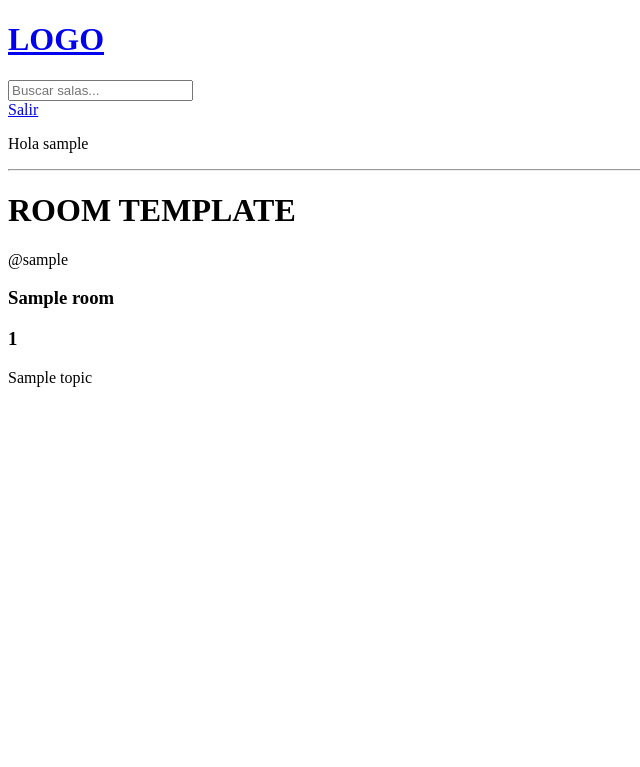
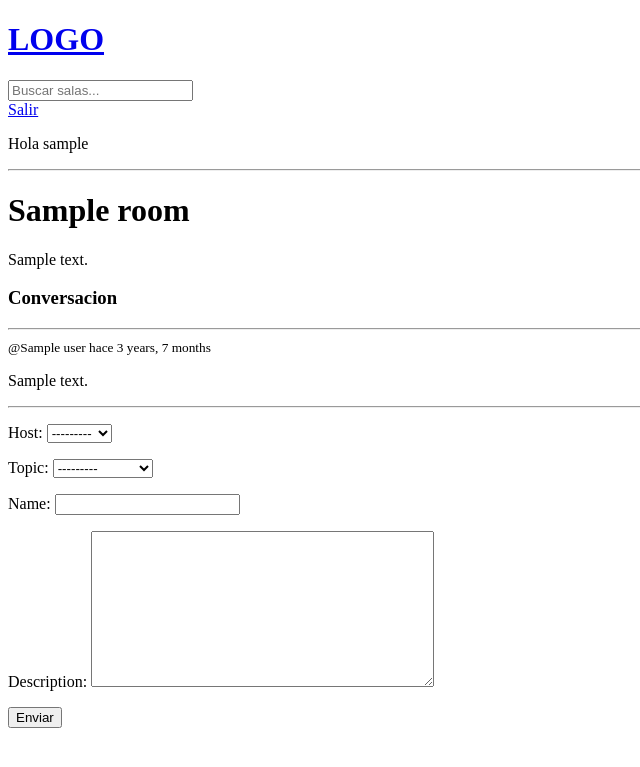
Before and after one commit to marcelonieva7/studyBud, a Django app: template base/templates/base/room.html in a window 1280 px wide. Shown: the top 767 px of the page, without its empty margins (0-640 px from the left). Run offline with Django 4.2, Linux system fonts and the light colour scheme; a user stored in the database is signed in; tables that the repository leaves empty hold one stand-in row (values such as "Sample post"); the template is opened without the code that fills it: values that come from a table or form of the project are taken from there, most other values are stand-ins (such as "Sample title", 1, 10 or a date in 2020).

Commit message:
ref(Base): add room details

```diff
--- a/base/templates/base/room.html
+++ b/base/templates/base/room.html
@@ -2,11 +2,29 @@
 
 {% block content %}
 
-<h1>ROOM TEMPLATE</h1>
+<h1>{{ room.name }}</h1>
+<p>{{room.description}}</p>
 
-<span>@{{ room.host.username }}</span>
-<h3>{{ room.name }}</h3>
-<h3>{{ room.id }}</h3>
-<span>{{ room.topic.name }}</span>
+<div class="comment-wrapper">
+  <h3>Conversacion</h3>
+  <hr>
+  {% for msg in room_messages %}
+    <div>
+      <small>@{{msg.user}} hace {{msg.created|timesince}}</small>
+      <p>{{msg.body}}</p>
+      <hr>
+    </div>
+  {% endfor %}
+
+  {% if request.user.is_authenticated %}
+  <div class="comment-form">
+    <form action="" method="post">
+      {% csrf_token %}
+      {{form.as_p}}
+      <button type="submit">Enviar</button>
+    </form>
+  </div>
+  {% endif %}
+</div>
 
 {% endblock content %}
```
